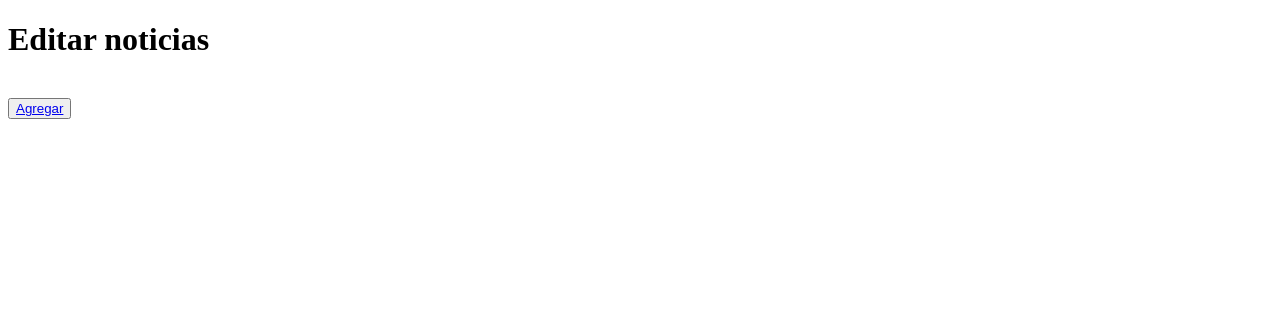
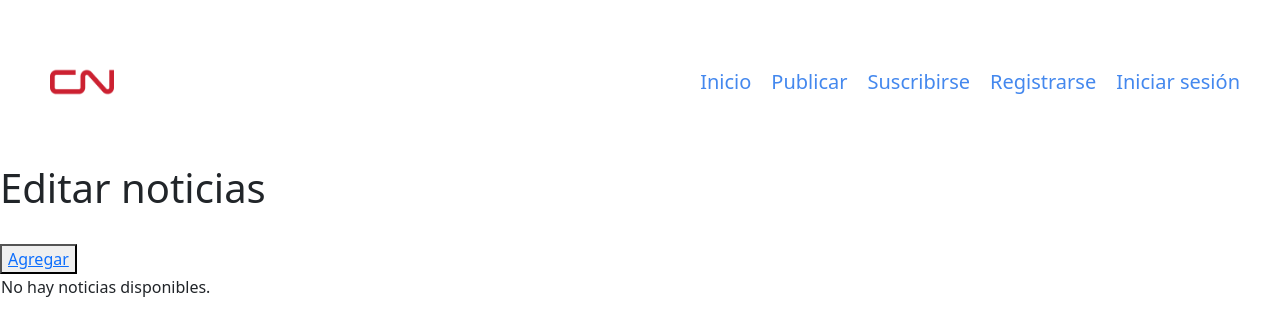
Before and after one commit to lucasbeltran1/Caos_News_2.0, a Django app: page /lista_noticias/ in a window 1280 px wide. Shown: the top 336 px of the page. Run offline with Django 5.2, Linux system fonts and the light colour scheme; tables that the repository leaves empty hold one stand-in row (values such as "Sample post"); some libraries are stand-ins or nearby versions.

Commit message:
crud arreglado

```diff
--- a/caos_news/noticias/templates/noticias/apifutbol.html
+++ b/caos_news/noticias/templates/noticias/apifutbol.html
@@ -24,6 +24,7 @@
                 <li class="header__nav-item"><a href="{% url 'publicar' %}">Publicar</a></li>
                 <li class="header__nav-item"><a href="{% url 'compra' %}">Suscribirse</a></li>
                 <li class="header__nav-item"><a href="{% url 'formulario' %}">Registrarse</a></li>
+                <li class="header__nav-item"><a href="{% url 'crud' %}">Iniciar sesión</a></li>
 
                 <!--  BOOSTRAP NAVBAR BUSCAR      -->
                 <nav class="buscar">
--- a/caos_news/noticias/templates/noticias/cine.html
+++ b/caos_news/noticias/templates/noticias/cine.html
@@ -24,6 +24,7 @@
               <li class="header__nav-item"><a href="{% url 'publicar' %}">Publicar</a></li>
               <li class="header__nav-item"><a href="{% url 'compra' %}">Suscribirse</a></li>
               <li class="header__nav-item"><a href="{% url 'formulario' %}">Registrarse</a></li>
+              <li class="header__nav-item"><a href="{% url 'crud' %}">Iniciar sesión</a></li>
             </ul>
         </nav>
     </header>
--- a/caos_news/noticias/templates/noticias/deporte.html
+++ b/caos_news/noticias/templates/noticias/deporte.html
@@ -26,6 +26,7 @@
               <li class="header__nav-item"><a href="{% url 'publicar' %}">Publicar</a></li>
               <li class="header__nav-item"><a href="{% url 'compra' %}">Suscribirse</a></li>
               <li class="header__nav-item"><a href="{% url 'formulario' %}">Registrarse</a></li>
+              <li class="header__nav-item"><a href="{% url 'crud' %}">Iniciar sesión</a></li>
             </ul>
         </nav>
     </header>
--- a/caos_news/noticias/templates/noticias/espectaculo.html
+++ b/caos_news/noticias/templates/noticias/espectaculo.html
@@ -26,6 +26,7 @@
               <li class="header__nav-item"><a href="{% url 'publicar' %}">Publicar</a></li>
               <li class="header__nav-item"><a href="{% url 'compra' %}">Suscribirse</a></li>
               <li class="header__nav-item"><a href="{% url 'formulario' %}">Registrarse</a></li>
+              <li class="header__nav-item"><a href="{% url 'crud' %}">Iniciar sesión</a></li>
             </ul>
         </nav>
     </header>
--- a/caos_news/noticias/templates/noticias/formulario.html
+++ b/caos_news/noticias/templates/noticias/formulario.html
@@ -28,6 +28,7 @@
           <li class="header__nav-item"><a href="{% url 'publicar' %}">Publicar</a></li>
           <li class="header__nav-item"><a href="{% url 'compra' %}">Suscribirse</a></li>
           <li class="header__nav-item"><a href="{% url 'formulario' %}">Registrarse</a></li>
+          <li class="header__nav-item"><a href="{% url 'crud' %}">Iniciar sesión</a></li>
         </ul>
     </nav>
 </header>
@@ -102,7 +103,9 @@
           <a class="btn btn-primary" href="index.html" role="button">Volver al Inicio</a>
     </main>
 
-
+    <footer>
+      <strong>Caos News</strong> - Copyright 2024
+    </footer>
     <script src="https://cdn.jsdelivr.net/npm/bootstrap@5.3.3/dist/js/bootstrap.bundle.min.js" integrity="sha384-YvpcrYf0tY3lHB60NNkmXc5s9fDVZLESaAA55NDzOxhy9GkcIdslK1eN7N6jIeHz" crossorigin="anonymous"></script>
     <script src="https://cdn.jsdelivr.net/npm/@popperjs/core@2.11.8/dist/umd/popper.min.js" integrity="sha384-I7E8VVD/ismYTF4hNIPjVp/Zjvgyol6VFvRkX/vR+Vc4jQkC+hVqc2pM8ODewa9r" crossorigin="anonymous"></script>
     <script src="https://cdn.jsdelivr.net/npm/bootstrap@5.3.3/dist/js/bootstrap.min.js" integrity="sha384-0pUGZvbkm6XF6gxjEnlmuGrJXVbNuzT9qBBavbLwCsOGabYfZo0T0to5eqruptLy" crossorigin="anonymous"></script>
--- a/caos_news/noticias/templates/noticias/index.html
+++ b/caos_news/noticias/templates/noticias/index.html
@@ -34,7 +34,7 @@
                 <li class="header__nav-item"><a href="{% url 'publicar' %}">Publicar</a></li>
                 <li class="header__nav-item"><a href="{% url 'compra' %}">Suscribirse</a></li>
                 <li class="header__nav-item"><a href="{% url 'formulario' %}">Registrarse</a></li>
-                <li class="header__nav-item"><a href="{% url 'lista_noticias' %}">prueba</a></li>
+                <li class="header__nav-item"><a href="{% url 'crud' %}">Iniciar sesión</a></li>
 
                 <!--  BOOSTRAP NAVBAR BUSCAR      -->
                 <nav class="buscar">
--- a/caos_news/noticias/templates/noticias/lista_noticias.html
+++ b/caos_news/noticias/templates/noticias/lista_noticias.html
@@ -1,24 +1,46 @@
 {% load static %}
 <!DOCTYPE html>
-<html lang="en">
+<html lang="es">
 <head>
     <meta charset="UTF-8">
     <meta name="viewport" content="width=device-width, initial-scale=1.0">
-    <title>Document</title>
+    <title>Caos News</title>
+    <link rel="stylesheet" href="{% static 'css/styles.css' %}">
+    <link rel="icon" href="icon.png" type="image/png">
+    <link href="https://cdn.jsdelivr.net/npm/bootstrap@5.3.3/dist/css/bootstrap.min.css" rel="stylesheet"   integrity="sha384-QWTKZyjpPEjISv5WaRU9OFeRpok6YctnYmDr5pNlyT2bRjXh0JMhjY6hW+ALEwIH" crossorigin="anonymous">
+    {% load django_bootstrap5 %}
+    {% bootstrap_css %}
+    {% bootstrap_javascript %}
 </head>
 <body>
+    <header class="header">
+
+        <input type="checkbox" class="header__checkbox" id="open-menu">
+        <label for="open-menu" class="header__open-nav-button" role="button">=</label>
+        <div class="header__logo-container">
+            <img class="header__logo" src="{% static 'img/logo.png' %}">
+        </div>
+        <nav class="header__nav">
+            <ul class="header__nav-list">
+                <li class="header__nav-item"><a href="{% url 'index' %}">Inicio</a></li>
+                <li class="header__nav-item"><a href="{% url 'publicar' %}">Publicar</a></li>
+                <li class="header__nav-item"><a href="{% url 'compra' %}">Suscribirse</a></li>
+                <li class="header__nav-item"><a href="{% url 'formulario' %}">Registrarse</a></li>
+                <li class="header__nav-item"><a href="{% url 'crud' %}">Iniciar sesión</a></li>
+            </ul>
+        </nav>
+    </header>
 
     <h1>Editar noticias</h1>
     <br>
 
-
     <button type="button">
-        <a href="{% url 'noticiasAdd' %}"> Agregar</a>
+        <a href="{% url 'noticiasAdd' %}">Agregar</a>
     </button>
 
     <div id="idMensajes">
         {% if mensaje %}
-            {{mensaje}}
+            {{ mensaje }}
         {% endif %}
     </div>
 
@@ -34,16 +56,20 @@
                 </tr>
             </thead>
             <tbody>
-                {% for x in noticias %}
+                {% for noticia in noticias %}
                     <tr>
-                        <td>{{ x.titulo }}</td>
-                        <td>{{ x.reportero }}</td>
-                        <td>{{ x.descripcion }}</td>
-                        <td><a href="{% url 'noticias_del' pk=x.codigo %}">Eliminar</a></td>
-                        <td><a href="{% url 'noticias_findEdit' pk=x.codigo %}">Modificar</a></td>
+                        <td>{{ noticia.titulo }}</td>
+                        <td>{{ noticia.reportero }}</td>
+                        <td>{{ noticia.descripcion }}</td>
+                        <td><a href="{% url 'noticias_del' pk=noticia.codigo %}">Eliminar</a></td>
+                        <td><a href="{% url 'noticias_findEdit' pk=noticia.codigo %}">Modificar</a></td>
                     </tr>
                 {% endfor %}
             </tbody>
+        {% else %}
+            <tr>
+                <td colspan="5">No hay noticias disponibles.</td>
+            </tr>
         {% endif %}
     </table>
     <script src="//ajax.googleapis.com/ajax/libs/jquery/1.8.3/jquery.min.js"></script>
--- a/caos_news/noticias/templates/noticias/musica.html
+++ b/caos_news/noticias/templates/noticias/musica.html
@@ -26,6 +26,7 @@
               <li class="header__nav-item"><a href="{% url 'publicar' %}">Publicar</a></li>
               <li class="header__nav-item"><a href="{% url 'compra' %}">Suscribirse</a></li>
               <li class="header__nav-item"><a href="{% url 'formulario' %}">Registrarse</a></li>
+              <li class="header__nav-item"><a href="{% url 'crud' %}">Iniciar sesión</a></li>
             </ul>
         </nav>
     </header>
--- a/caos_news/noticias/templates/noticias/publicar.html
+++ b/caos_news/noticias/templates/noticias/publicar.html
@@ -27,6 +27,7 @@
                 <li class="header__nav-item"><a href="{% url 'publicar' %}">Publicar</a></li>
                 <li class="header__nav-item"><a href="{% url 'compra' %}">Suscribirse</a></li>
                 <li class="header__nav-item"><a href="{% url 'formulario' %}">Registrarse</a></li>
+                <li class="header__nav-item"><a href="{% url 'crud' %}">Iniciar sesión</a></li>
             </ul>
         </nav>
     </header>
@@ -39,7 +40,7 @@
         {% csrf_token %}
 
         <div class="form__input-container">
-            <pre>Codigo:                <input type="text" name="codigo" ></pre>
+            <pre>Codigo:                <input type="text" name="codigo" readonly></pre>
         </div>
         <div class="form__input-container">
             <pre>Titulo:                <input type="text" name="titulo" ></pre>
@@ -76,7 +77,7 @@
             <a class="btn btn-primary" href="{% url 'index' %}" role="button">Volver al Inicio</a>
 
     </form> <br> <br>
-    <a href="{% url 'lista_noticias' %}"> Volver </a>
+    <a href="{% url 'index' %}"> Volver </a>
     <br>
     <div id="idMensajes">
         {% if mensaje %}
--- a/caos_news/noticias/templates/noticias/videojuegos.html
+++ b/caos_news/noticias/templates/noticias/videojuegos.html
@@ -26,6 +26,7 @@
               <li class="header__nav-item"><a href="{% url 'publicar' %}">Publicar</a></li>
               <li class="header__nav-item"><a href="{% url 'compra' %}">Suscribirse</a></li>
               <li class="header__nav-item"><a href="{% url 'formulario' %}">Registrarse</a></li>
+              <li class="header__nav-item"><a href="{% url 'crud' %}">Iniciar sesión</a></li>
             </ul>
         </nav>
     </header>
--- a/caos_news/noticias/urls.py
+++ b/caos_news/noticias/urls.py
@@ -18,6 +18,7 @@ urlpatterns = [
     path('publicar/', views.publicar, name='publicar'),
     path('videojuegos/', views.videojuegos, name='videojuegos'),
     path('crud', views.crud, name='crud'),
+    path('crud/', views.crud, name='crud'),
     path('noticiasAdd', views.noticiasAdd, name='noticiasAdd'),
     path('noticias_del/<str:pk>', views.noticias_del, name='noticias_del'),
     path('noticias_findEdit/<str:pk>', views.noticias_findEdit, name='noticias_findEdit'),
--- a/caos_news/noticias/views.py
+++ b/caos_news/noticias/views.py
@@ -67,21 +67,19 @@ def noticiasAdd(request):
         context={'mensaje' : "Datos guardados..."}
         return render(request, 'noticias/publicar.html', context)
 
-def noticias_del(request,pk):
-    context={}
+def noticias_del(request, pk):
+    context = {}
     try:
-        noticias=Noticia.objects.get(codigo=pk)
-
+        noticia = Noticia.objects.get(codigo=pk)  # Cambié 'noticias' a 'noticia'
         noticia.delete()
-        mensaje="Datos eliminados..."
+        mensaje = "Datos eliminados..."
         noticias = Noticia.objects.all()
-        context = {'noticias': noticias,    'mensaje': mensaje}
-        return render(request, 'noticias/lista_noticias.html', context)
-    except:
-        mensaje="Error, el código no existe..."
+        context = {'noticias': noticias, 'mensaje': mensaje}
+    except Noticia.DoesNotExist:
+        mensaje = "Error, el código no existe..."
         noticias = Noticia.objects.all()
-        context = {'noticias': noticias,  'mensaje': mensaje}
-        return render(request, 'noticias/lista_noticias.html', context)
+        context = {'noticias': noticias, 'mensaje': mensaje}
+    return render(request, 'noticias/lista_noticias.html', context)
 
 def noticias_findEdit(request,pk):
 
@@ -90,7 +88,7 @@ def noticias_findEdit(request,pk):
 
         context={'noticia':noticia}
         if noticia:
-            return render(request, 'noticia/noticia_editar.html', context)
+            return render(request, 'noticias/noticia_editar.html', context)
         else:
             context={'mensaje':"Error, el código no existe..."}
             return render(request, 'noticias/noticia_editar.html', context)
```
Also changed, not shown: caos_news/noticias/templates/noticias/compra.html (+8 -10 lines), caos_news/noticias/templates/noticias/noticia_editar.html (+5 -4 lines), caos_news/caos_news.db.
